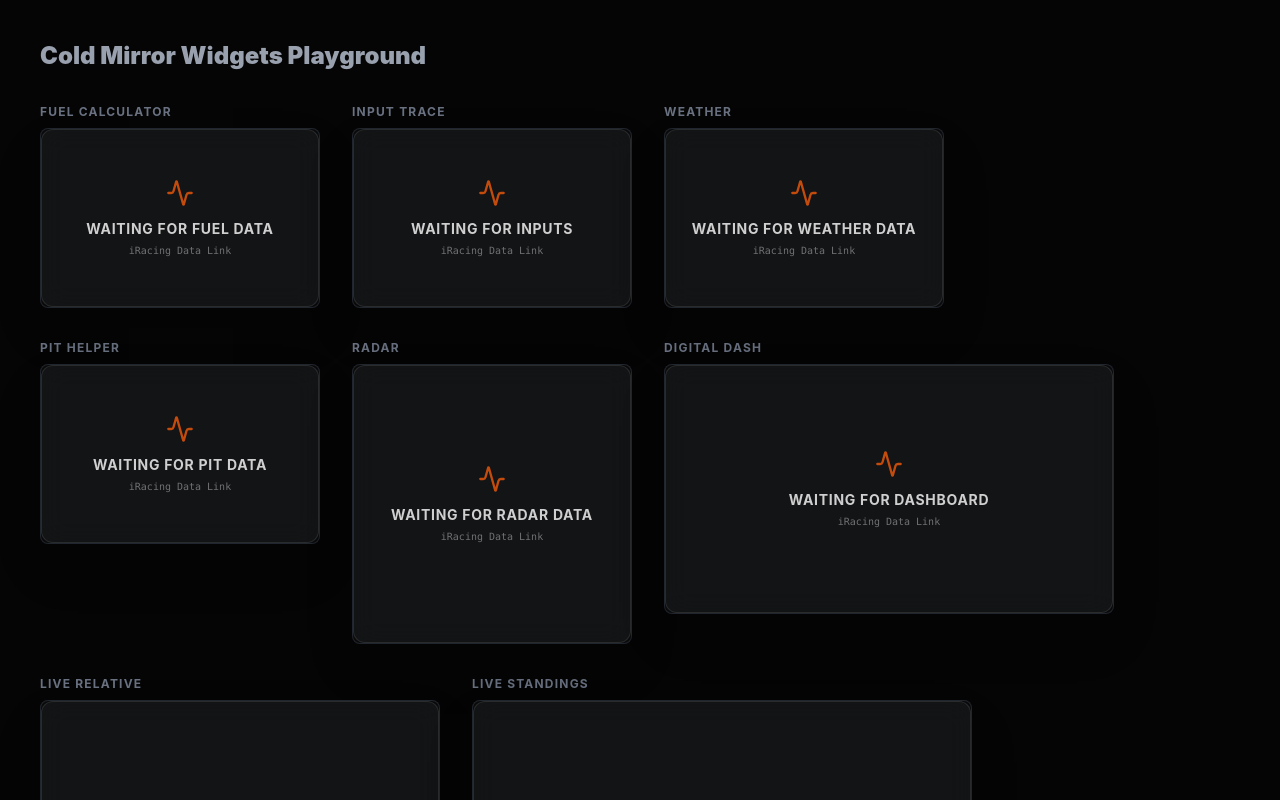
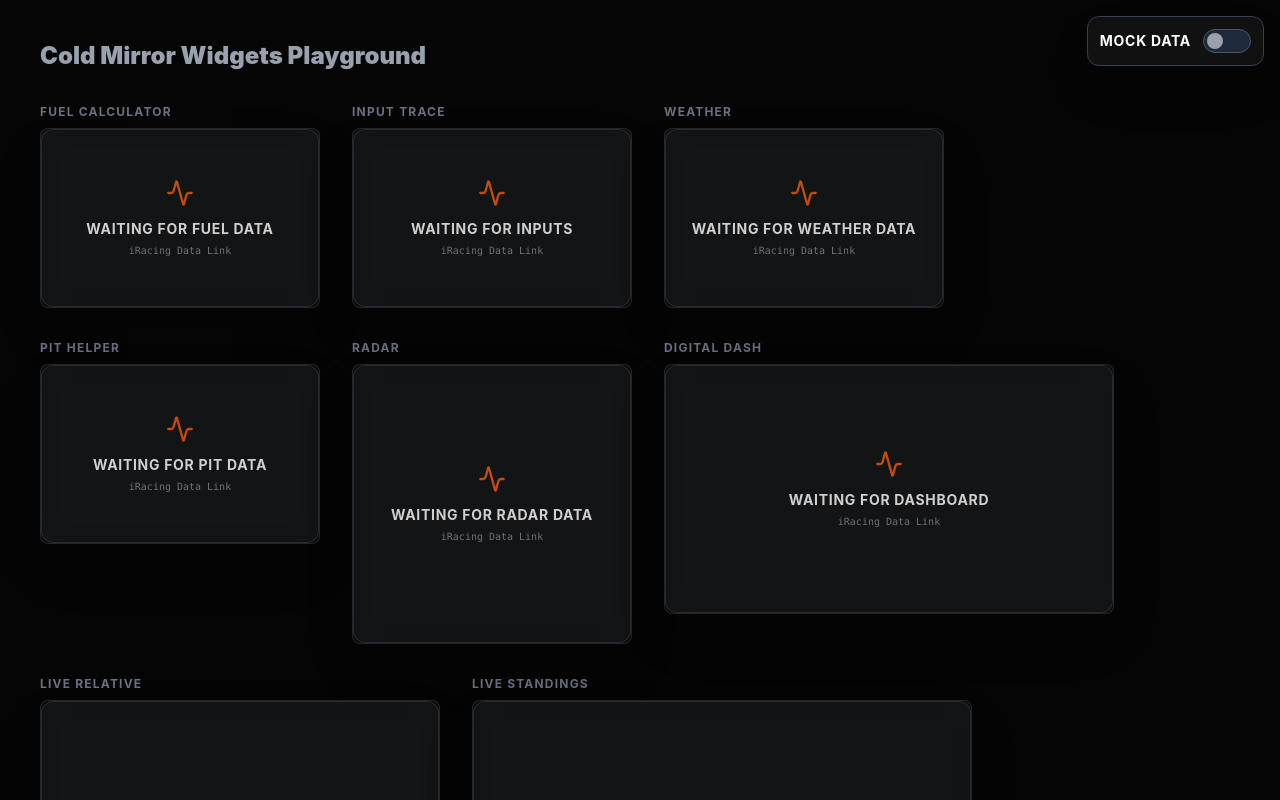
Before and after one commit to 0resuto/cold-mirror-widgets, a React (Vite) app: page / in a window 1280 px wide. Shown: the top 800 px of the page. Built offline with nearby package versions, Linux system fonts and the light colour scheme.

Commit message:
feat: add mock data toggle and fix telemetry state sync

```diff
--- a/src/App.jsx
+++ b/src/App.jsx
@@ -53,7 +53,8 @@ const mockSessionDrivers = [
 ];
 
 function App() {
-  const [telemetry] = useState(mockTelemetry);
+  const [useMockData, setUseMockData] = useState(false);
+  const telemetry = useMockData ? mockTelemetry : null;
 
   const WidgetBox = ({ children, title, width = "w-[300px]", height = "h-[200px]" }) => (
     <div className="flex flex-col gap-2">
@@ -65,9 +66,29 @@ function App() {
   );
 
   return (
-    <TelemetryProvider telemetry={telemetry} sessionDrivers={mockSessionDrivers} trackLength={5000}>
+    <TelemetryProvider
+      telemetry={telemetry}
+      sessionDrivers={useMockData ? mockSessionDrivers : []}
+      trackLength={useMockData ? 5000 : 0}
+    >
       <div className="min-h-screen bg-[#050505] p-10 font-sans text-white">
-        <h1 className="text-2xl font-black mb-8 text-gray-400">Cold Mirror Widgets Playground</h1>
+        <div className="flex items-center justify-between mb-8">
+          <h1 className="text-2xl font-black text-gray-400">Cold Mirror Widgets Playground</h1>
+
+          <label className="fixed top-4 right-4 z-[9999] flex items-center cursor-pointer gap-3 bg-[#111] p-3 rounded-xl border border-gray-700 shadow-2xl hover:bg-[#1a1a1a] transition-all">
+            <span className="text-sm font-bold text-white uppercase tracking-wider">Mock Data</span>
+            <div className="relative">
+              <input
+                type="checkbox"
+                className="sr-only"
+                checked={useMockData}
+                onChange={(e) => setUseMockData(e.target.checked)}
+              />
+              <div className={`block w-12 h-6 rounded-full transition-colors ${useMockData ? 'bg-orange-500' : 'bg-gray-800 border border-gray-600'}`}></div>
+              <div className={`absolute left-1 top-1 w-4 h-4 rounded-full transition-transform ${useMockData ? 'translate-x-6 bg-white' : 'bg-gray-400 translate-x-0'}`}></div>
+            </div>
+          </label>
+        </div>
 
         <div className="flex gap-8 flex-wrap items-start">
 
--- a/src/context/TelemetryContext.jsx
+++ b/src/context/TelemetryContext.jsx
@@ -1,4 +1,4 @@
-import React, { createContext, useContext, useState, useRef, useSyncExternalStore } from 'react';
+import React, { createContext, useContext, useState, useRef, useEffect, useSyncExternalStore } from 'react';
 
 const TelemetryContext = createContext(null);
 
@@ -25,16 +25,9 @@ export function TelemetryProvider({ children, telemetry, sessionDrivers = [], tr
     };
   });
 
-  // Render-phase sync to prevent one-frame layout tearing
-  const prevProps = useRef({ telemetry, sessionDrivers, trackLength });
-  if (
-    prevProps.current.telemetry !== telemetry ||
-    prevProps.current.sessionDrivers !== sessionDrivers ||
-    prevProps.current.trackLength !== trackLength
-  ) {
-    prevProps.current = { telemetry, sessionDrivers, trackLength };
+  useEffect(() => {
     store.setState({ latestTelemetry: telemetry, sessionDrivers, trackLength });
-  }
+  }, [telemetry, sessionDrivers, trackLength, store]);
 
   return (
     <TelemetryContext.Provider value={store}>
```
